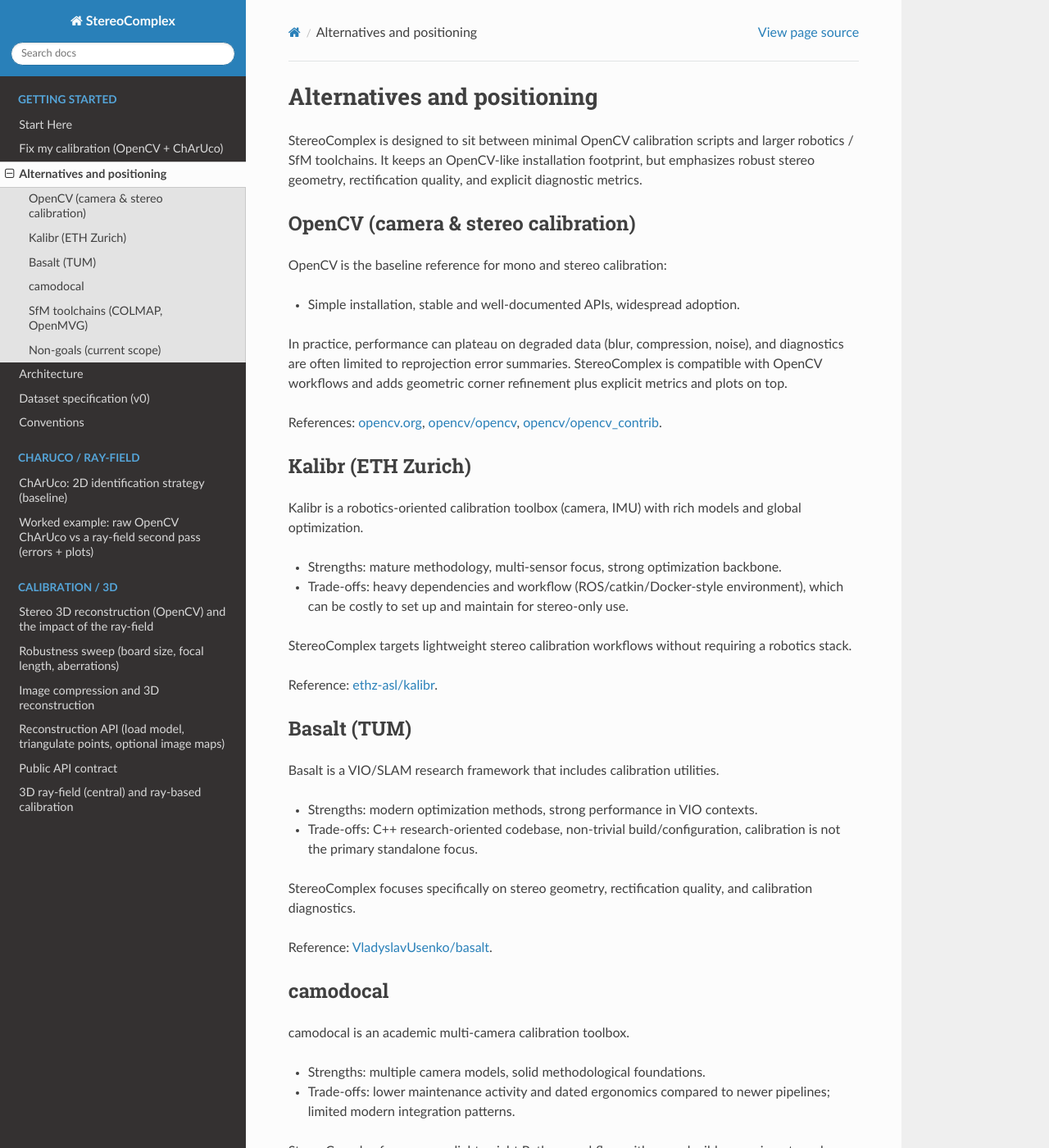
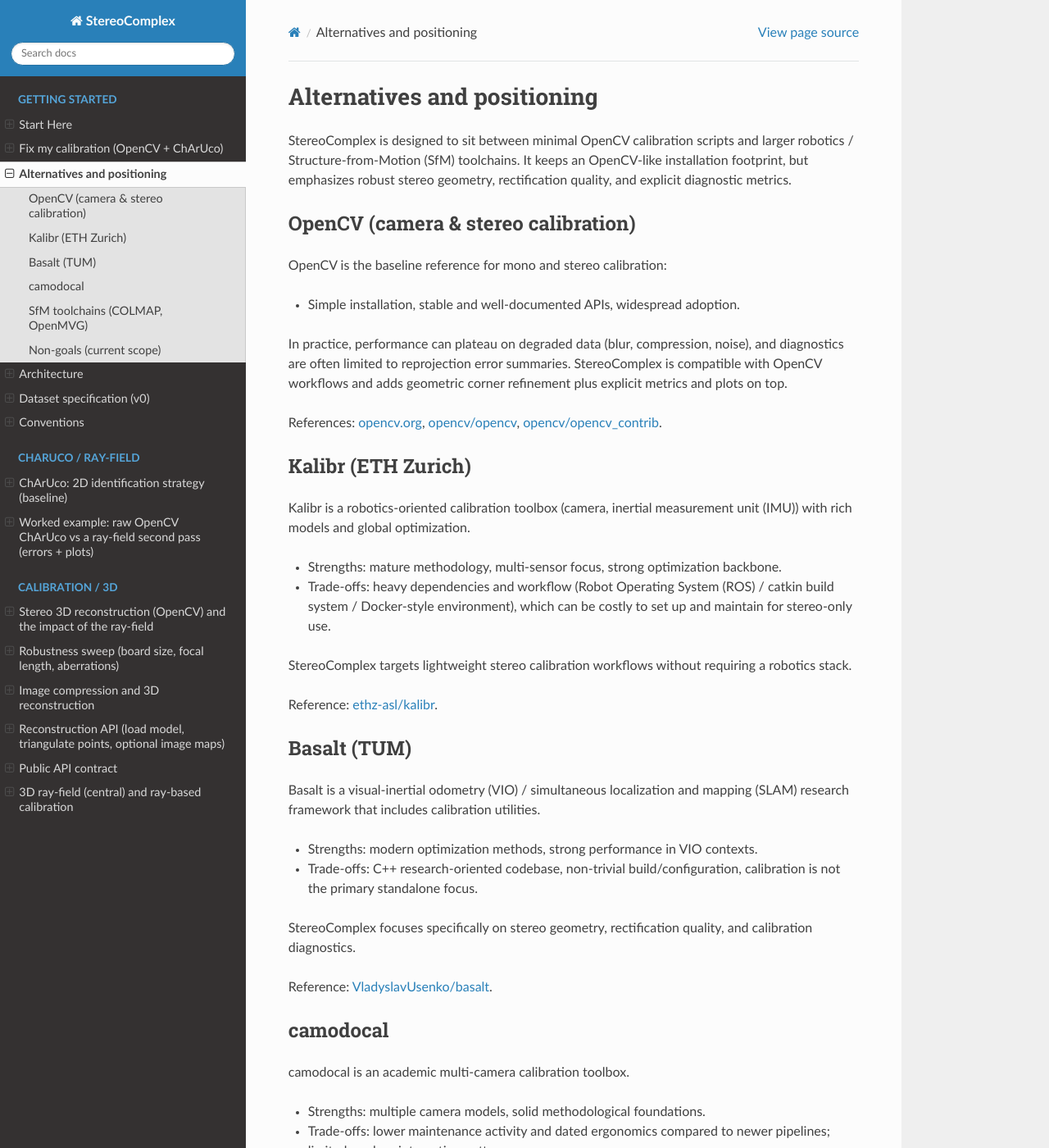
Before and after one commit to jeffwitz/StereoComplex, a Sphinx documentation site: the page built from docs/ALTERNATIVES_POSITIONING.md, in a window 1280 px wide and 1400 px high. Shown: the whole window at 82% size. Built offline with Sphinx 7.4.7 and the Read the Docs theme 3.1.0, drawn with Linux system fonts in a browser that asks for light colours; some of the changed text lies outside the part shown.

Commit message:
docs: consistent nav + define acronyms

```diff
--- a/docs/ALTERNATIVES_POSITIONING.md
+++ b/docs/ALTERNATIVES_POSITIONING.md
@@ -1,6 +1,6 @@
 # Alternatives and positioning
 
-StereoComplex is designed to sit between minimal OpenCV calibration scripts and larger robotics / SfM toolchains.
+StereoComplex is designed to sit between minimal OpenCV calibration scripts and larger robotics / Structure-from-Motion (SfM) toolchains.
 It keeps an OpenCV-like installation footprint, but emphasizes robust stereo geometry, rectification quality, and explicit diagnostic metrics.
 
 ## OpenCV (camera & stereo calibration)
@@ -16,10 +16,10 @@
 
 ## Kalibr (ETH Zurich)
 
-Kalibr is a robotics-oriented calibration toolbox (camera, IMU) with rich models and global optimization.
+Kalibr is a robotics-oriented calibration toolbox (camera, inertial measurement unit (IMU)) with rich models and global optimization.
 
 - Strengths: mature methodology, multi-sensor focus, strong optimization backbone.
-- Trade-offs: heavy dependencies and workflow (ROS/catkin/Docker-style environment), which can be costly to set up and maintain for stereo-only use.
+- Trade-offs: heavy dependencies and workflow (Robot Operating System (ROS) / catkin build system / Docker-style environment), which can be costly to set up and maintain for stereo-only use.
 
 StereoComplex targets lightweight stereo calibration workflows without requiring a robotics stack.
 
@@ -27,7 +27,7 @@
 
 ## Basalt (TUM)
 
-Basalt is a VIO/SLAM research framework that includes calibration utilities.
+Basalt is a visual-inertial odometry (VIO) / simultaneous localization and mapping (SLAM) research framework that includes calibration utilities.
 
 - Strengths: modern optimization methods, strong performance in VIO contexts.
 - Trade-offs: C++ research-oriented codebase, non-trivial build/configuration, calibration is not the primary standalone focus.
--- a/docs/conf.py
+++ b/docs/conf.py
@@ -58,6 +58,16 @@
 html_static_path = ["_static"]
 html_css_files = ["custom.css"]
 
+html_theme_options = {
+    # Keep the same left navigation tree on all pages (avoid collapsing to the current branch).
+    "collapse_navigation": False,
+    # Show a reasonable depth so pages remain discoverable from anywhere.
+    "navigation_depth": 4,
+    # Include hidden toctrees (we use :hidden: to keep the landing page compact).
+    "includehidden": True,
+    "titles_only": False,
+}
+
 # Number figures/tables/code-blocks so docs can reference them like a paper.
 numfig = True
 numfig_secnum_depth = 2
```
Also changed, not shown: other parts of docs/ALTERNATIVES_POSITIONING.md (+1 -1 lines), README.md (+4 -4 lines).
